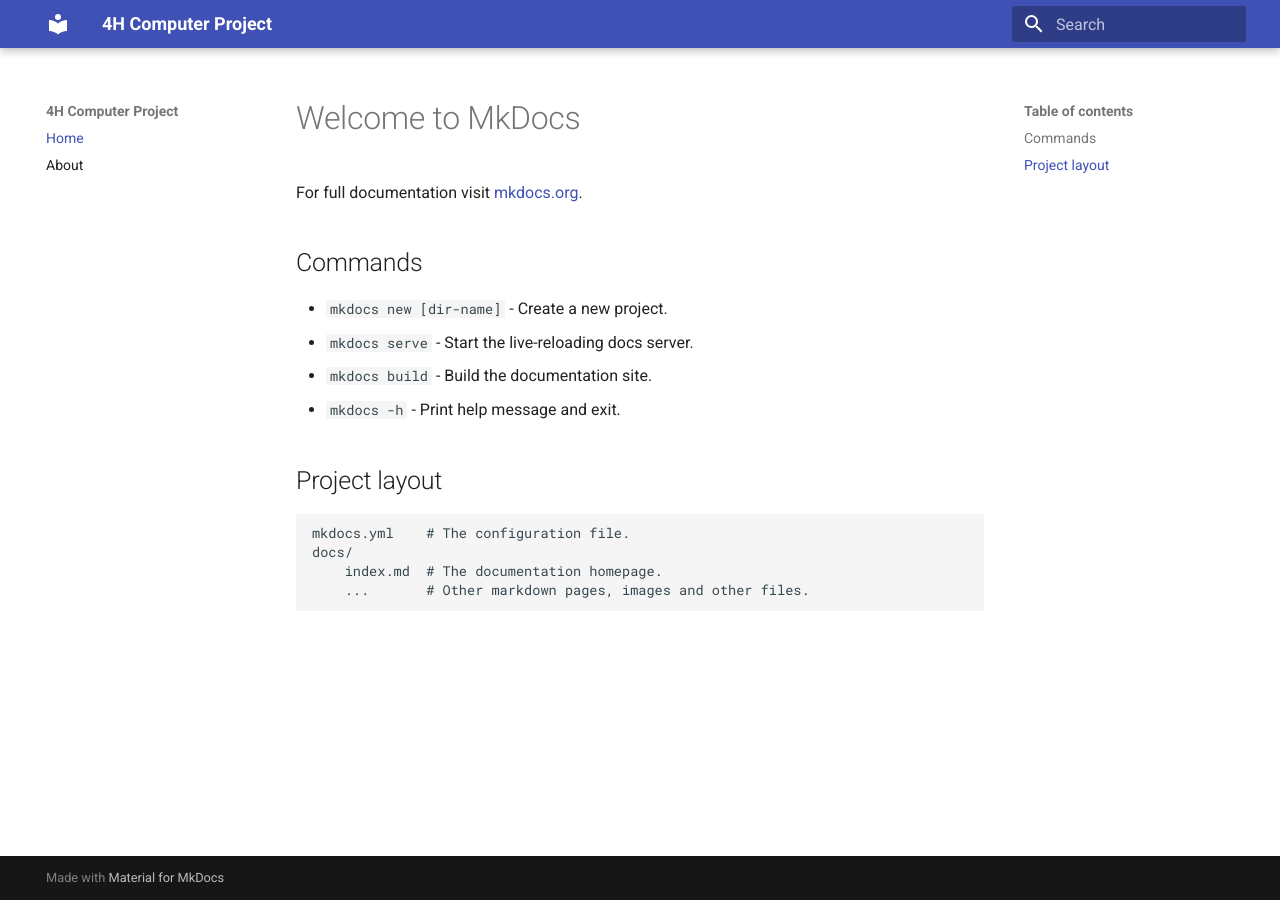
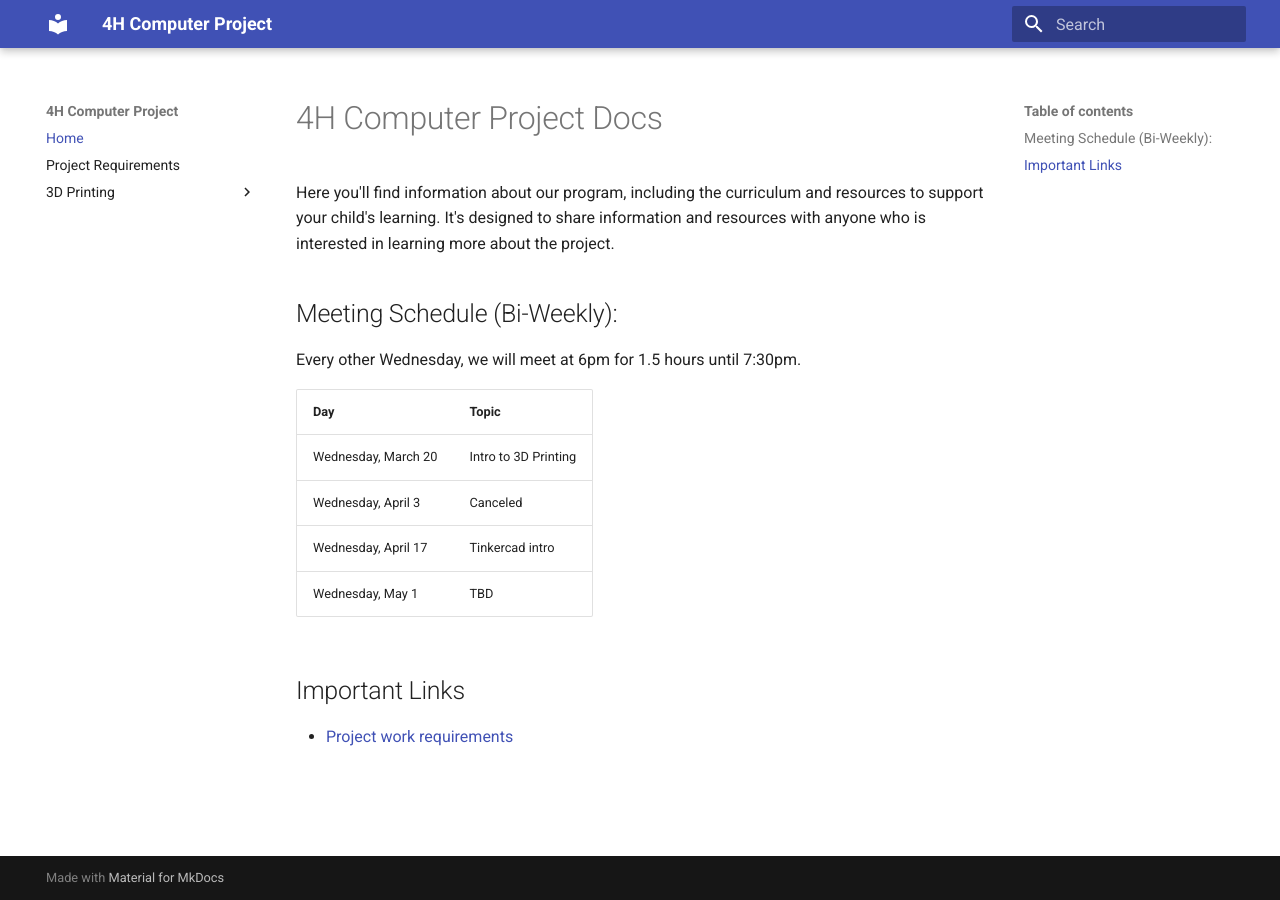
Before and after one commit to therockhopper/4h, an MkDocs documentation site: the page built from docs/index.md, in a window 1280 px wide. Built offline with MkDocs 1.6.1 and Material for MkDocs 9.7.7, drawn with Linux system fonts in a browser that asks for light colours.

Commit message:
add more links

```diff
--- a/config.toml
+++ b/config.toml
@@ -4,7 +4,6 @@ title = "4H Computer Program"
 themesDir = "themes"
 theme = "hugo-book"
 BookMenuBundle = '/menu'
-
 plugins:
   - search
   - git-revision-date-localized
--- a/docs/index.md
+++ b/docs/index.md
@@ -1,17 +1,18 @@
-# Welcome to MkDocs
+# 4H Computer Project Docs
 
-For full documentation visit [mkdocs.org](https://www.mkdocs.org).
+Here you'll find information about our program, including the curriculum and resources to support your child's learning. It's designed to share information and resources with anyone who is interested in learning more about the project.
 
-## Commands
+## Meeting Schedule (Bi-Weekly):
 
-* `mkdocs new [dir-name]` - Create a new project.
-* `mkdocs serve` - Start the live-reloading docs server.
-* `mkdocs build` - Build the documentation site.
-* `mkdocs -h` - Print help message and exit.
+Every other Wednesday, we will meet at 6pm for 1.5 hours until 7:30pm.
 
-## Project layout
+| Day               | Topic         |
+| ----------------- | ------------- |
+| Wednesday, March 20 | Intro to 3D Printing     |
+| Wednesday, April 3 | Canceled     |
+| Wednesday, April 17 | Tinkercad intro     |
+| Wednesday, May 1 | TBD           |
 
-    mkdocs.yml    # The configuration file.
-    docs/
-        index.md  # The documentation homepage.
-        ...       # Other markdown pages, images and other files.
+
+## Important Links
+- [Project work requirements](/work-requirement)
--- a/mkdocs.yml
+++ b/mkdocs.yml
@@ -3,4 +3,7 @@ site_url: https://4h.frankschmidt.ca
 theme: material
 nav:
   - Home: index.md
-  - About: about.md
+  - Project Requirements: work-requirement.md
+  - 3D Printing:
+    - Thingiverse: thingiverse.md
+    - Tinkercad: tinkercad.md
```
Also changed, not shown: README.md (+1 -0 lines), docs/about.md (added, +1 -0 lines), docs/thingiverse.md (added, +2 -0 lines), docs/tinkercad.md (added, +2 -0 lines), docs/work-requirement.md (added, +14 -0 lines).
